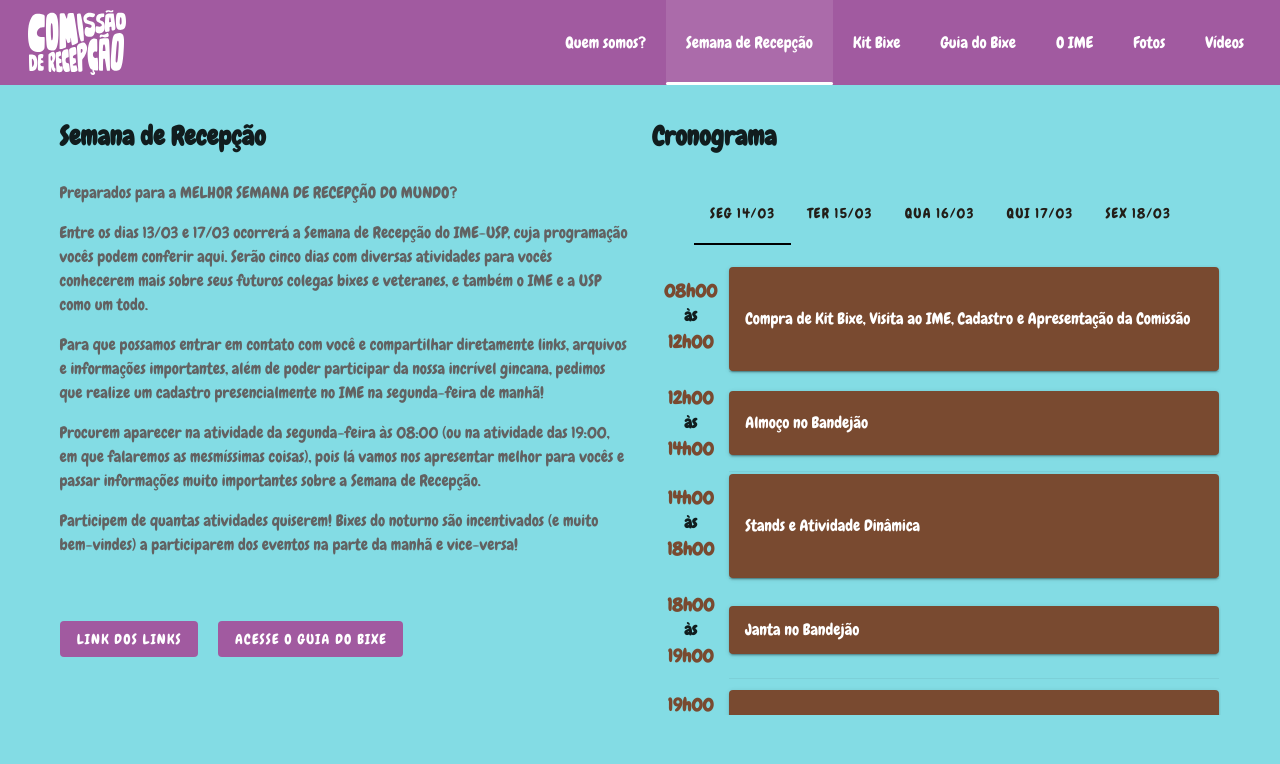
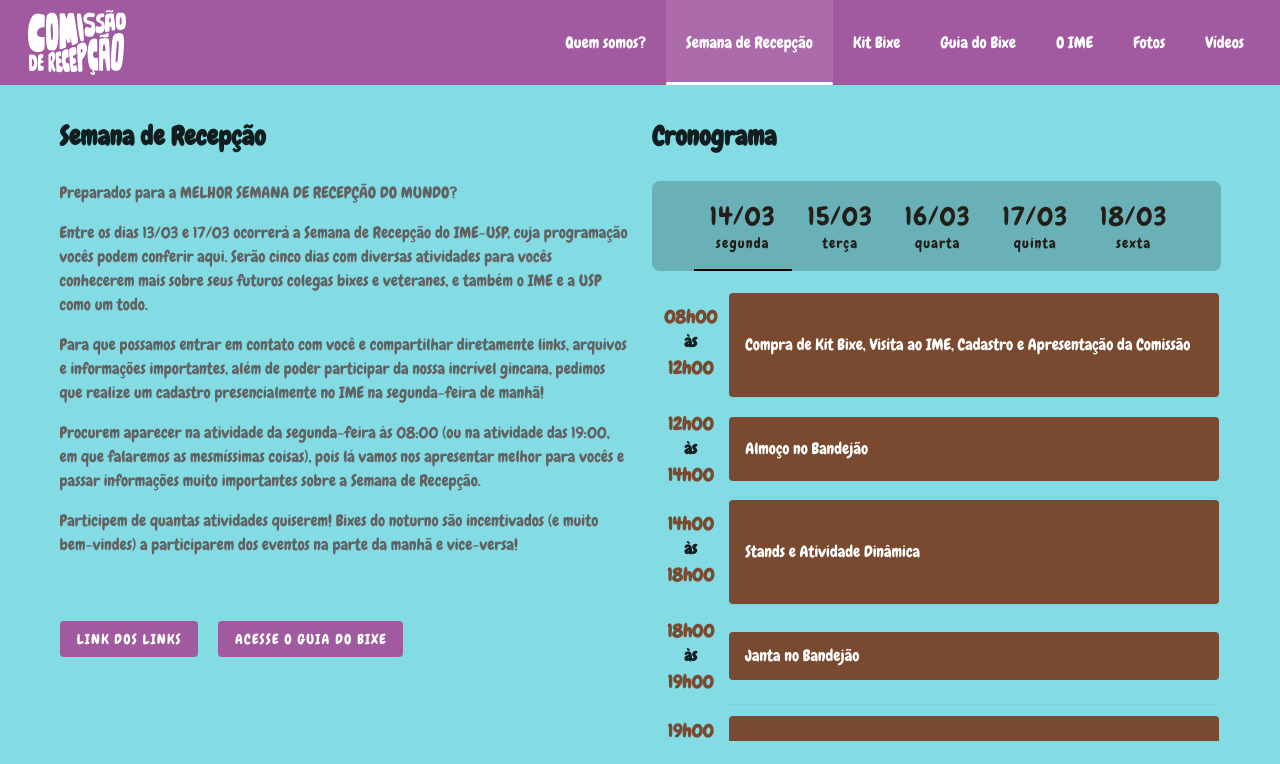
Before and after one commit to recepcaoimeusp/site, a Nuxt app: page /semana in a window 1280 px wide. Shown: the top 764 px of the page. Built offline with nearby package versions, Linux system fonts and the light colour scheme; a web font is replaced by a local one.

Commit message:
Atualiza EventosTabela com estilização de v-tabs
Signed-off-by: José Lucas Silva Mayer <josemayer@usp.br>

```diff
--- a/components/EventosTabela.vue
+++ b/components/EventosTabela.vue
@@ -1,11 +1,14 @@
 <template>
   <v-card color="transparent" flat>
-    <v-toolbar color="transparent" flat>
-      <v-tabs v-model="tab" align-with-title>
+    <v-toolbar class="rounded-lg" height="90px" color="rgba(0, 0, 0, 0.2)" flat>
+      <v-tabs v-model="tab" height="90px" align-with-title>
         <v-tabs-slider color="black"></v-tabs-slider>
 
         <v-tab v-for="item in items" :key="item.title" class="txtBlack pages">
-          {{ item.title }}
+          <div class="d-flex flex-column">
+            <span class="data-dia">{{ item.dia }}</span>
+            <span class="data-semana">{{ item.semana }}</span>
+          </div>
         </v-tab>
       </v-tabs>
     </v-toolbar>
@@ -27,7 +30,7 @@
                     <span class="horario txtBrown">{{ atividade.fim }}</span>
                   </th>
                   <td>
-                    <v-card class="bgBrown" dark
+                    <v-card class="bgBrown" dark flat
                       ><div class="px-4" :class="atividade.classe">
                         {{ atividade.evento }}
                       </div></v-card
@@ -62,7 +65,8 @@
       tab: null,
       items: [
         {
-          title: 'SEG 14/03',
+          dia: '14/03',
+          semana: 'segunda',
           info: [
             {
               inicio: '08h00',
@@ -104,7 +108,8 @@
           ],
         },
         {
-          title: 'TER 15/03',
+          dia: '15/03',
+          semana: 'terça',
           info: [
             {
               inicio: '08h00',
@@ -151,7 +156,8 @@
           ],
         },
         {
-          title: 'QUA 16/03',
+          dia: '16/03',
+          semana: 'quarta',
           info: [
             {
               inicio: '08h00',
@@ -210,7 +216,8 @@
           ],
         },
         {
-          title: 'QUI 17/03',
+          dia: '17/03',
+          semana: 'quinta',
           info: [
             {
               inicio: '08h00',
@@ -245,7 +252,8 @@
           ],
         },
         {
-          title: 'SEX 18/03',
+          dia: '18/03',
+          semana: 'sexta',
           info: [
             {
               inicio: '08h00',
@@ -353,4 +361,16 @@
   font-size: 18px;
   font-weight: bold;
 }
+
+.data-dia {
+  font-size: 26px;
+}
+
+.data-semana {
+  font-size: 14px;
+}
+
+.v-tab {
+  text-transform: none;
+}
 </style>
```
